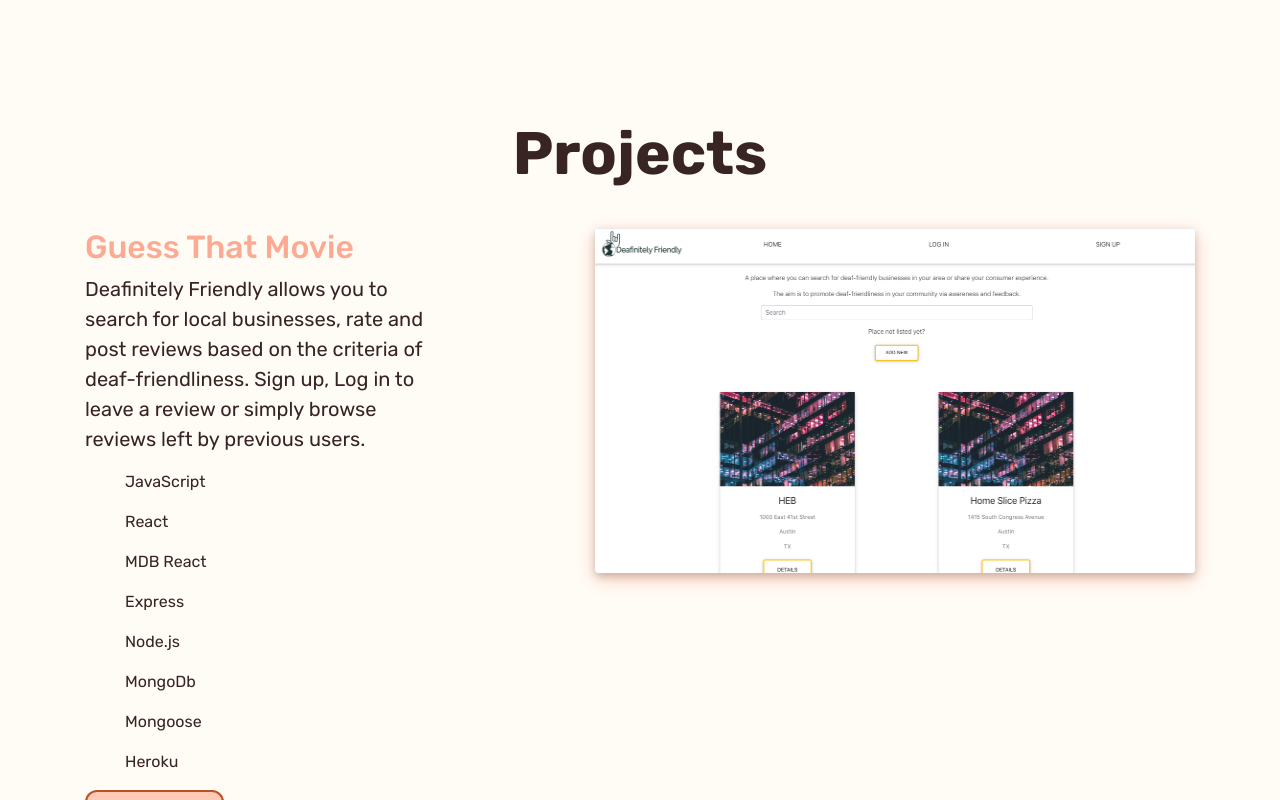
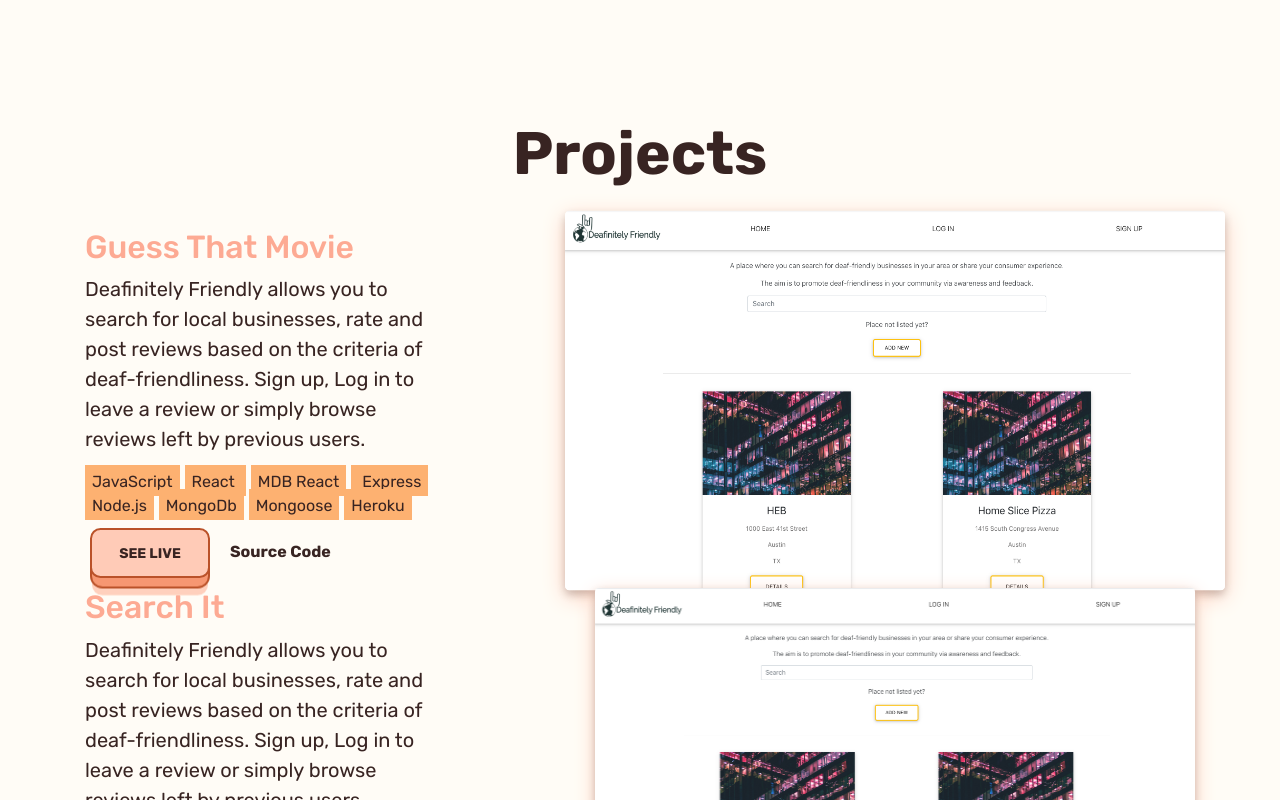
Before and after one commit to beverlyosoria/portfolio, a React (Create React App) app: page / in a window 1280 px wide. In both pictures the pointer is over the picture 895 px from the left and 1826 px from the top of the page. Shown: the part 1426-2226 px from the top of the page. Built offline with nearby package versions, Linux system fonts and the light colour scheme.

Commit message:
styling projects

```diff
--- a/src/App.css
+++ b/src/App.css
@@ -48,6 +48,65 @@ p {
   height: 345px;
   width: 600px;
   box-shadow: 0 4px 8px 0 rgba(0, 0, 0, 0.2), 0 6px 20px 0 #ffd0bd;
+}
+/* Grow Shadow */
+.project-img:hover {
+  display: inline-block;
+  vertical-align: middle;
+  -webkit-transform: perspective(1px) translateZ(0);
+  transform: perspective(1px) translateZ(0);
+  box-shadow: 0 4px 8px 0 rgba(0, 0, 0, 0.2), 0 6px 20px 0 #ffd0bd;
+  -webkit-transition-duration: 0.3s;
+  transition-duration: 0.3s;
+  -webkit-transition-property: transform;
+  transition-property: transform;
+}
+.project-img:hover,
+.project-img:focus,
+.project-img:active {
+  -webkit-transform: scale(1.1);
+  transform: scale(1.1);
+}
+ul {
+  list-style-type: none;
+  display: inline;
+  background-color: #fdb171;
+  margin: 10px 5px 10px 0;
+  padding: 7px 7px 5px;
+}
+button#project-button.learn-more {
+  font-size: 14px;
+  height: 50px;
+  width: 120px;
+  margin: 10px 20px 10px 5px;
+  padding: 0;
+}
+a.project-link {
+  font-family: "Rubik";
+  font-weight: 600;
+  font-size: 16px;
+  color: #382422;
+  text-decoration: none;
+}
+/* Sink */
+.project-link:hover {
+  color: #382422;
+  text-decoration: none;
+  display: inline-block;
+  vertical-align: middle;
+  -webkit-transform: perspective(1px) translateZ(0);
+  transform: perspective(1px) translateZ(0);
+  box-shadow: 0 0 1px rgba(0, 0, 0, 0);
+  -webkit-transition-duration: 0.3s;
+  transition-duration: 0.3s;
+  -webkit-transition-property: transform;
+  transition-property: transform;
+}
+.project-link:hover,
+.project-link:focus,
+.project-link:active {
+  -webkit-transform: scale(1.1);
+  transform: scale(1.1);
 }
 
 /* Learn More button */
```
